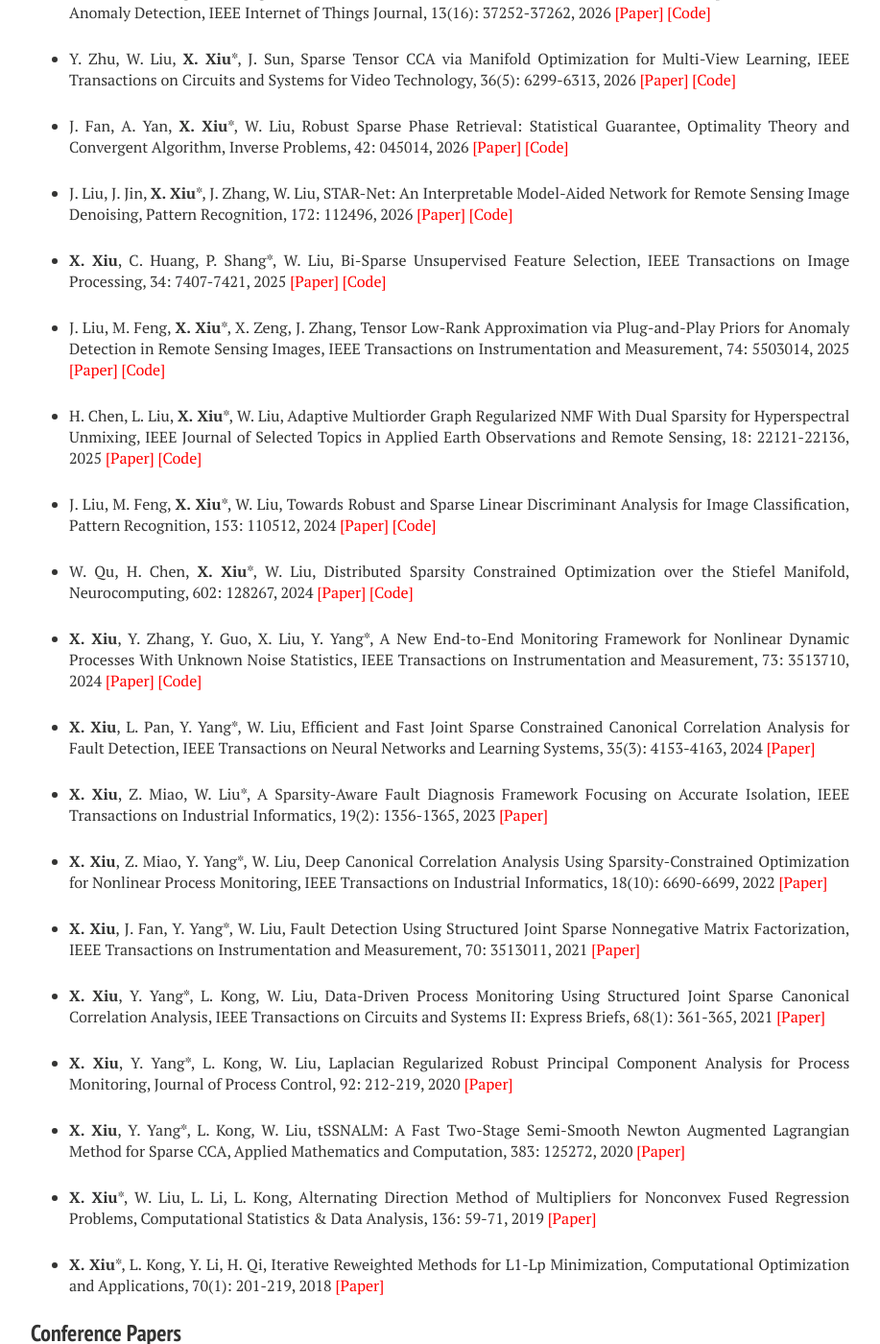
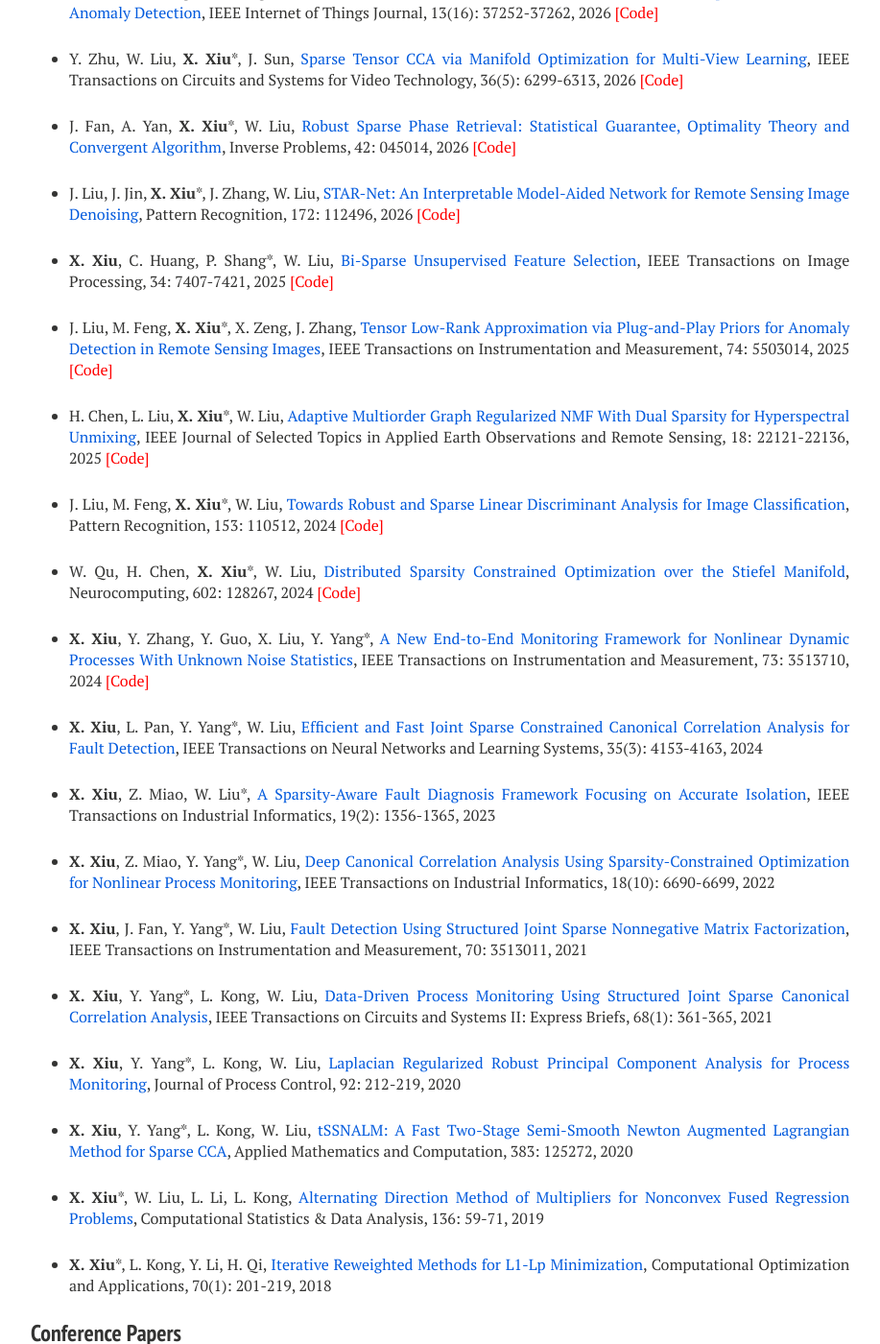
Before and after one commit to xianchaoxiu/xianchaoxiu.github.io, a Jekyll site: the page built from publications/index.md, in a window 1280 px wide and 1400 px high, scrolled down 716 px. Shown: the whole window at 96% size, without its empty margins (288-1205 px from the left). Built offline with Jekyll 4.4.1, drawn with Linux system fonts in a browser that asks for light colours; nearby versions of some CDN libraries; some of the changed text lies outside the part shown.

Commit message:
Update index.md

```diff
--- a/publications/index.md
+++ b/publications/index.md
@@ -20,49 +20,49 @@ share: false
 
 ### Journal Papers
 
-* <b>X. Xiu</b>, J. Li, H. Chen*, W. Liu, OptGraph: Large Language Models Enhanced Evolutionary Optimization via Graph Retrieval-Augmented Generation, submitted to IEEE Transactions on Evolutionary Computation <a href="https://arxiv.org/abs/2607.27918" class="textlink" target="_blank" style="color: red;">[Paper]</a> <a href="https://github.com/xianchaoxiu/OptGraph" class="textlink" target="_blank" style="color: red;">[Code]</a><br>
+* <b>X. Xiu</b>, J. Li, H. Chen*, W. Liu, <a href="https://arxiv.org/abs/2607.27918" class="textlink" target="_blank">OptGraph: Large Language Models Enhanced Evolutionary Optimization via Graph Retrieval-Augmented Generation</a>, submitted to IEEE Transactions on Evolutionary Computation  <a href="https://github.com/xianchaoxiu/OptGraph" class="textlink" target="_blank" style="color: red;">[Code]</a><br>
 
 * J. Liu, Y. Han, <b>X. Xiu*</b>, J. Zhang, W. Liu, <a href="https://arxiv.org/abs/2509.08205" class="textlink" target="_blank">Lightweight Deep Unfolding Networks with Enhanced Robustness for Infrared Small Target Detection</a>, IEEE Transactions on Image Processing, minor revision <a href="https://github.com/xianchaoxiu/L-RPCANet" class="textlink" target="_blank" style="color: red;">[Code]</a><br>
 
-* J. Liu, X. Ju, <b>X. Xiu</b>*, W. Liu, Bi-Level Unsupervised Feature Selection with L2,0-Norm, Pattern Recognition, 181: 114687, 2027 <a href="https://doi.org/10.1016/j.patcog.2026.114687" class="textlink" target="_blank" style="color: red;">[Paper]</a> <a href="https://github.com/xianchaoxiu/BLUFS" class="textlink" target="_blank" style="color: red;">[Code]</a><br>
+* J. Liu, X. Ju, <b>X. Xiu</b>*, W. Liu, <a href="https://doi.org/10.1016/j.patcog.2026.114687" class="textlink" target="_blank">Bi-Level Unsupervised Feature Selection with L2,0-Norm</a>, Pattern Recognition, 181: 114687, 2027  <a href="https://github.com/xianchaoxiu/BLUFS" class="textlink" target="_blank" style="color: red;">[Code]</a><br>
 
-* <b>X. Xiu</b>, C. Huang, W. Zhang*, W. Liu, Efficient Personalized Federated PCA with Manifold Optimization for IoT Anomaly Detection, IEEE Internet of Things Journal, 13(16): 37252-37262, 2026 <a href="https://doi.org/10.1109/JIOT.2026.3701337" class="textlink" target="_blank" style="color: red;">[Paper]</a> <a href="https://github.com/xianchaoxiu/FedEP" class="textlink" target="_blank" style="color: red;">[Code]</a><br>
+* <b>X. Xiu</b>, C. Huang, W. Zhang*, W. Liu, <a href="https://doi.org/10.1109/JIOT.2026.3701337" class="textlink" target="_blank">Efficient Personalized Federated PCA with Manifold Optimization for IoT Anomaly Detection</a>, IEEE Internet of Things Journal, 13(16): 37252-37262, 2026 <a href="https://github.com/xianchaoxiu/FedEP" class="textlink" target="_blank" style="color: red;">[Code]</a><br>
 
-* Y. Zhu, W. Liu, <b>X. Xiu</b>*, J. Sun, Sparse Tensor CCA via Manifold Optimization for Multi-View Learning, IEEE Transactions on Circuits and Systems for Video Technology, 36(5): 6299-6313, 2026  <a href="ttps://doi.org/10.1109/TCSVT.2025.3642736" class="textlink" target="_blank" style="color: red;">[Paper]</a> <a href="https://github.com/zhudafa/STCCA-L" class="textlink" target="_blank" style="color: red;">[Code]</a><br>
+* Y. Zhu, W. Liu, <b>X. Xiu</b>*, J. Sun, <a href="https://doi.org/10.1109/TCSVT.2025.3642736" class="textlink" target="_blank">Sparse Tensor CCA via Manifold Optimization for Multi-View Learning</a>, IEEE Transactions on Circuits and Systems for Video Technology, 36(5): 6299-6313, 2026   <a href="https://github.com/zhudafa/STCCA-L" class="textlink" target="_blank" style="color: red;">[Code]</a><br>
 
-* J. Fan, A. Yan, <b>X. Xiu</b>*, W. Liu, Robust Sparse Phase Retrieval: Statistical Guarantee, Optimality Theory and Convergent Algorithm, Inverse Problems, 42: 045014, 2026 <a href="https://doi.org/10.1088/1361-6420/ae5e02" class="textlink" target="_blank" style="color: red;">[Paper]</a> <a href="https://github.com/xianchaoxiu/HPR" class="textlink" target="_blank" style="color: red;">[Code]</a><br>
+* J. Fan, A. Yan, <b>X. Xiu</b>*, W. Liu, <a href="https://doi.org/10.1088/1361-6420/ae5e02" class="textlink" target="_blank">Robust Sparse Phase Retrieval: Statistical Guarantee, Optimality Theory and Convergent Algorithm</a>, Inverse Problems, 42: 045014, 2026   <a href="https://github.com/xianchaoxiu/HPR" class="textlink" target="_blank" style="color: red;">[Code]</a><br>
 
-* J. Liu, J. Jin, <b>X. Xiu</b>*, J. Zhang, W. Liu, STAR-Net: An Interpretable Model-Aided Network for Remote Sensing Image Denoising, Pattern Recognition, 172: 112496, 2026 <a href="https://doi.org/10.1016/j.patcog.2025.112496" class="textlink" target="_blank" style="color: red;">[Paper]</a> <a href="https://github.com/xianchaoxiu/STAR-Net" class="textlink" target="_blank" style="color: red;">[Code]</a><br>
+* J. Liu, J. Jin, <b>X. Xiu</b>*, J. Zhang, W. Liu, <a href="https://doi.org/10.1016/j.patcog.2025.112496" class="textlink" target="_blank">STAR-Net: An Interpretable Model-Aided Network for Remote Sensing Image Denoising</a>, Pattern Recognition, 172: 112496, 2026   <a href="https://github.com/xianchaoxiu/STAR-Net" class="textlink" target="_blank" style="color: red;">[Code]</a><br>
 
-* <b>X. Xiu</b>, C. Huang, P. Shang*, W. Liu, Bi-Sparse Unsupervised Feature Selection, IEEE Transactions on Image Processing, 34: 7407-7421, 2025 <a href="https://doi.org/10.1109/TIP.2025.3620667" class="textlink" target="_blank" style="color: red;">[Paper]</a> <a href="https://github.com/xianchaoxiu/BSUFS" class="textlink" target="_blank" style="color: red;">[Code]</a><br>
+* <b>X. Xiu</b>, C. Huang, P. Shang*, W. Liu, <a href="https://doi.org/10.1109/TIP.2025.3620667" class="textlink" target="_blank">Bi-Sparse Unsupervised Feature Selection</a>, IEEE Transactions on Image Processing, 34: 7407-7421, 2025  <a href="https://github.com/xianchaoxiu/BSUFS" class="textlink" target="_blank" style="color: red;">[Code]</a><br>
 
-* J. Liu, M. Feng, <b>X. Xiu</b>*, X. Zeng, J. Zhang, Tensor Low-Rank Approximation via Plug-and-Play Priors for Anomaly Detection in Remote Sensing Images, IEEE Transactions on Instrumentation and Measurement, 74: 5503014, 2025 <a href="https://doi.org/10.1109/TIM.2025.3553235" class="textlink" target="_blank" style="color: red;">[Paper]</a> <a href="https://github.com/xianchaoxiu/PnP-TLRA" class="textlink" target="_blank" style="color: red;">[Code]</a><br>
+* J. Liu, M. Feng, <b>X. Xiu</b>*, X. Zeng, J. Zhang, <a href="https://doi.org/10.1109/TIM.2025.3553235" class="textlink" target="_blank">Tensor Low-Rank Approximation via Plug-and-Play Priors for Anomaly Detection in Remote Sensing Images</a>, IEEE Transactions on Instrumentation and Measurement, 74: 5503014, 2025  <a href="https://github.com/xianchaoxiu/PnP-TLRA" class="textlink" target="_blank" style="color: red;">[Code]</a><br>
 
-* H. Chen, L. Liu, <b>X. Xiu</b>*, W. Liu, Adaptive Multiorder Graph Regularized NMF With Dual Sparsity for Hyperspectral Unmixing, IEEE Journal of Selected Topics in Applied Earth Observations and Remote Sensing, 18: 22121-22136, 2025 <a href="https://doi.org/10.1109/JSTARS.2025.3602505" class="textlink" target="_blank" style="color: red;">[Paper]</a> <a href="https://github.com/xianchaoxiu/MOGNMF" class="textlink" target="_blank" style="color: red;">[Code]</a><br>
+* H. Chen, L. Liu, <b>X. Xiu</b>*, W. Liu, <a href="https://doi.org/10.1109/JSTARS.2025.3602505" class="textlink" target="_blank">Adaptive Multiorder Graph Regularized NMF With Dual Sparsity for Hyperspectral Unmixing</a>, IEEE Journal of Selected Topics in Applied Earth Observations and Remote Sensing, 18: 22121-22136, 2025 <a href="https://github.com/xianchaoxiu/MOGNMF" class="textlink" target="_blank" style="color: red;">[Code]</a><br>
 
-* J. Liu, M. Feng, <b>X. Xiu</b>*, W. Liu, Towards Robust and Sparse Linear Discriminant Analysis for Image Classification, Pattern Recognition, 153: 110512, 2024 <a href="https://doi.org/10.1016/j.patcog.2024.110512" class="textlink" target="_blank" style="color: red;">[Paper]</a> <a href="https://github.com/EMXlight/RSLDAplus" class="textlink" target="_blank" style="color: red;">[Code]</a><br>
+* J. Liu, M. Feng, <b>X. Xiu</b>*, W. Liu, <a href="https://doi.org/10.1016/j.patcog.2024.110512" class="textlink" target="_blank">Towards Robust and Sparse Linear Discriminant Analysis for Image Classification</a>, Pattern Recognition, 153: 110512, 2024  <a href="https://github.com/EMXlight/RSLDAplus" class="textlink" target="_blank" style="color: red;">[Code]</a><br>
 
-* W. Qu, H. Chen, <b>X. Xiu</b>*, W. Liu, Distributed Sparsity Constrained Optimization over the Stiefel Manifold, Neurocomputing, 602: 128267, 2024 <a href="https://doi.org/10.1016/j.neucom.2024.128267" class="textlink" target="_blank" style="color: red;">[Paper]</a> <a href="https://github.com/wtqu/DREAM" class="textlink" target="_blank" style="color: red;">[Code]</a><br>
+* W. Qu, H. Chen, <b>X. Xiu</b>*, W. Liu, <a href="https://doi.org/10.1016/j.neucom.2024.128267" class="textlink" target="_blank">Distributed Sparsity Constrained Optimization over the Stiefel Manifold</a>, Neurocomputing, 602: 128267, 2024   <a href="https://github.com/wtqu/DREAM" class="textlink" target="_blank" style="color: red;">[Code]</a><br>
 
-* <b>X. Xiu</b>, Y. Zhang, Y. Guo, X. Liu, Y. Yang*, A New End-to-End Monitoring Framework for Nonlinear Dynamic Processes With Unknown Noise Statistics, IEEE Transactions on Instrumentation and Measurement, 73: 3513710, 2024 <a href="https://doi.org/10.1109/TIM.2024.3375402" class="textlink" target="_blank" style="color: red;">[Paper]</a> <a href="https://github.com/xianchaoxiu/DRNN" class="textlink" target="_blank" style="color: red;">[Code]</a><br>
+* <b>X. Xiu</b>, Y. Zhang, Y. Guo, X. Liu, Y. Yang*, <a href="https://doi.org/10.1109/TIM.2024.3375402" class="textlink" target="_blank">A New End-to-End Monitoring Framework for Nonlinear Dynamic Processes With Unknown Noise Statistics</a>, IEEE Transactions on Instrumentation and Measurement, 73: 3513710, 2024  <a href="https://github.com/xianchaoxiu/DRNN" class="textlink" target="_blank" style="color: red;">[Code]</a><br>
 
-* <b>X. Xiu</b>, L. Pan, Y. Yang*, W. Liu, Efficient and Fast Joint Sparse Constrained Canonical Correlation Analysis for Fault Detection, IEEE Transactions on Neural Networks and Learning Systems, 35(3): 4153-4163, 2024 <a href="https://doi.org/10.1109/TNNLS.2023.3316789" class="textlink" target="_blank" style="color: red;">[Paper]</a> <br>
+* <b>X. Xiu</b>, L. Pan, Y. Yang*, W. Liu, <a href="https://doi.org/10.1109/TNNLS.2023.3316789" class="textlink" target="_blank">Efficient and Fast Joint Sparse Constrained Canonical Correlation Analysis for Fault Detection</a>, IEEE Transactions on Neural Networks and Learning Systems, 35(3): 4153-4163, 2024  <br>
 
-* <b>X. Xiu</b>, Z. Miao, W. Liu*, A Sparsity-Aware Fault Diagnosis Framework Focusing on Accurate Isolation, IEEE Transactions on Industrial Informatics, 19(2): 1356-1365, 2023 <a href="https://doi.org/10.1109/TII.2022.3180070" class="textlink" target="_blank" style="color: red;">[Paper]</a><br>
+* <b>X. Xiu</b>, Z. Miao, W. Liu*, <a href="https://doi.org/10.1109/TII.2022.3180070" class="textlink" target="_blank">A Sparsity-Aware Fault Diagnosis Framework Focusing on Accurate Isolation</a>, IEEE Transactions on Industrial Informatics, 19(2): 1356-1365, 2023  <br>
 
-* <b>X. Xiu</b>, Z. Miao, Y. Yang*, W. Liu, Deep Canonical Correlation Analysis Using Sparsity-Constrained Optimization for Nonlinear Process Monitoring, IEEE Transactions on Industrial Informatics, 18(10): 6690-6699, 2022 <a href="https://doi.org/10.1109/TII.2021.3121770" class="textlink" target="_blank" style="color: red;">[Paper]</a><br>
+* <b>X. Xiu</b>, Z. Miao, Y. Yang*, W. Liu, <a href="https://doi.org/10.1109/TII.2021.3121770" class="textlink" target="_blank">Deep Canonical Correlation Analysis Using Sparsity-Constrained Optimization for Nonlinear Process Monitoring</a>, IEEE Transactions on Industrial Informatics, 18(10): 6690-6699, 2022 <br>
 
-* <b>X. Xiu</b>, J. Fan, Y. Yang*, W. Liu, Fault Detection Using Structured Joint Sparse Nonnegative Matrix Factorization, IEEE Transactions on Instrumentation and Measurement, 70: 3513011, 2021 <a href="https://doi.org/10.1109/TIM.2021.3067218" class="textlink" target="_blank" style="color: red;">[Paper]</a><br>
+* <b>X. Xiu</b>, J. Fan, Y. Yang*, W. Liu, <a href="https://doi.org/10.1109/TIM.2021.3067218" class="textlink" target="_blank">Fault Detection Using Structured Joint Sparse Nonnegative Matrix Factorization</a>, IEEE Transactions on Instrumentation and Measurement, 70: 3513011, 2021  <br>
 
-* <b>X. Xiu</b>, Y. Yang*, L. Kong, W. Liu, Data-Driven Process Monitoring Using Structured Joint Sparse Canonical Correlation Analysis, IEEE Transactions on Circuits and Systems II: Express Briefs, 68(1): 361-365, 2021 <a href="https://doi.org/10.1109/TCSII.2020.2988054" class="textlink" target="_blank" style="color: red;">[Paper]</a><br>
+* <b>X. Xiu</b>, Y. Yang*, L. Kong, W. Liu, <a href="https://doi.org/10.1109/TCSII.2020.2988054" class="textlink" target="_blank">Data-Driven Process Monitoring Using Structured Joint Sparse Canonical Correlation Analysis</a>, IEEE Transactions on Circuits and Systems II: Express Briefs, 68(1): 361-365, 2021  <br>
 
-* <b>X. Xiu</b>, Y. Yang*, L. Kong, W. Liu, Laplacian Regularized Robust Principal Component Analysis for Process Monitoring, Journal of Process Control, 92: 212-219, 2020 <a href="https://doi.org/10.1016/j.jprocont.2020.06.011" class="textlink" target="_blank" style="color: red;">[Paper]</a><br>
+* <b>X. Xiu</b>, Y. Yang*, L. Kong, W. Liu, <a href="https://doi.org/10.1016/j.jprocont.2020.06.011" class="textlink" target="_blank">Laplacian Regularized Robust Principal Component Analysis for Process Monitoring</a>, Journal of Process Control, 92: 212-219, 2020 <br>
 
-* <b>X. Xiu</b>, Y. Yang*, L. Kong, W. Liu, tSSNALM: A Fast Two-Stage Semi-Smooth Newton Augmented Lagrangian Method for Sparse CCA, Applied Mathematics and Computation, 383: 125272, 2020 <a href="https://doi.org/10.1016/j.amc.2020.125272" class="textlink" target="_blank" style="color: red;">[Paper]</a><br>
+* <b>X. Xiu</b>, Y. Yang*, L. Kong, W. Liu, <a href="https://doi.org/10.1016/j.amc.2020.125272" class="textlink" target="_blank">tSSNALM: A Fast Two-Stage Semi-Smooth Newton Augmented Lagrangian Method for Sparse CCA</a>, Applied Mathematics and Computation, 383: 125272, 2020  <br>
 
-* <b>X. Xiu</b>*, W. Liu, L. Li, L. Kong, Alternating Direction Method of Multipliers for Nonconvex Fused Regression Problems, Computational Statistics & Data Analysis, 136: 59-71, 2019 <a href="https://doi.org/10.1016/j.csda.2019.01.002" class="textlink" target="_blank" style="color: red;">[Paper]</a><br>
+* <b>X. Xiu</b>*, W. Liu, L. Li, L. Kong, <a href="https://doi.org/10.1016/j.csda.2019.01.002" class="textlink" target="_blank">Alternating Direction Method of Multipliers for Nonconvex Fused Regression Problems</a>, Computational Statistics & Data Analysis, 136: 59-71, 2019 <br>
 
-* <b>X. Xiu</b>*, L. Kong, Y. Li, H. Qi, Iterative Reweighted Methods for L1-Lp Minimization, Computational Optimization and Applications, 70(1): 201-219, 2018 <a href="https://doi.org/10.1007/s10589-017-9977-7" class="textlink" target="_blank" style="color: red;">[Paper]</a><br>
+* <b>X. Xiu</b>*, L. Kong, Y. Li, H. Qi, <a href="https://doi.org/10.1007/s10589-017-9977-7" class="textlink" target="_blank">Iterative Reweighted Methods for L1-Lp Minimization</a>, Computational Optimization and Applications, 70(1): 201-219, 2018  <br>
 
 
 ### Conference Papers
```
